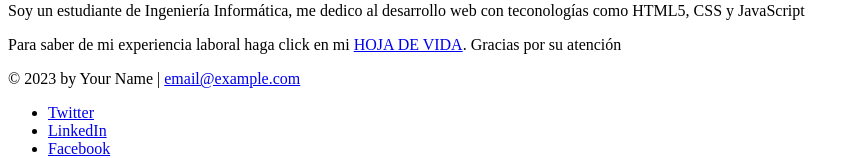
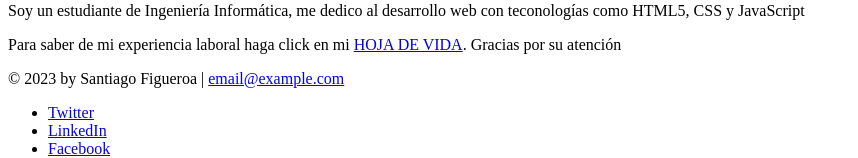
Before and after one commit to Sfigueroac/pagina-personal, a plain HTML site: page index.html in a window 1280 px wide. Shown: the part 125-283 px from the top of the page, without its empty margins (0-858 px from the left). Drawn offline with Linux system fonts and the light colour scheme.

Commit message:
Cambios en el footer

```diff
--- a/index.html
+++ b/index.html
@@ -27,7 +27,7 @@
     <!-- //  FOOTER INFO, SOCIAL MEDIA  // -->
     <footer>
       <!-- Start content edits below this line. -->
-      <p>© 2023 by Your Name | <a href="mailto:email@example.com">email@example.com</a></p>
+      <p>© 2023 by Santiago Figueroa | <a href="mailto:email@example.com">email@example.com</a></p>
 
       <!-- Add or remove any networks. -->
       <ul>
```
